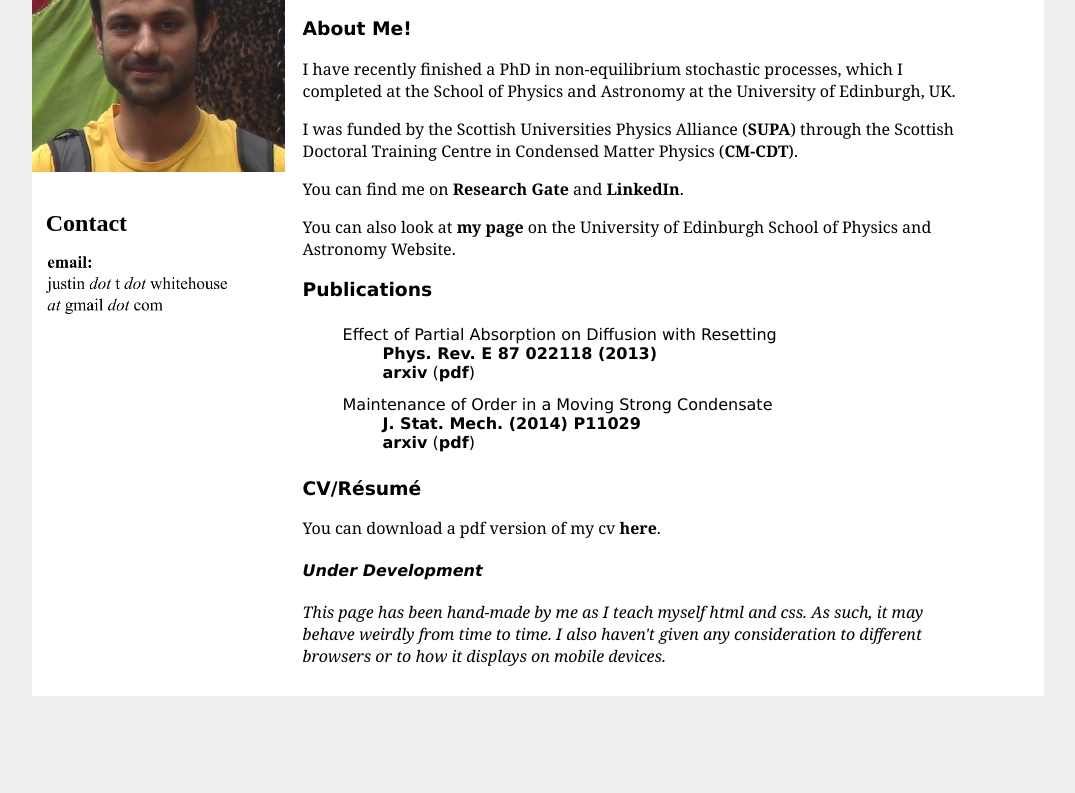
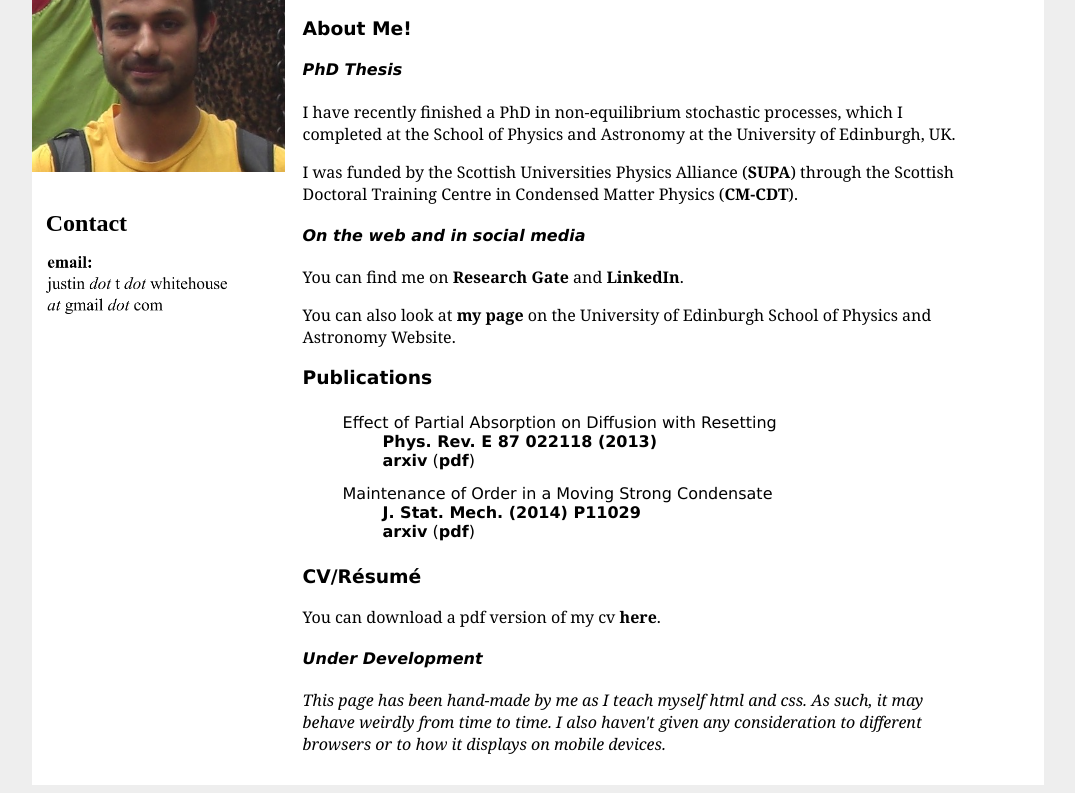
Before and after one commit to Jetuvei/Jetuvei.github.io, a plain HTML site: page index.html in a window 1280 px wide. Shown: the part 84-877 px from the top of the page, without its empty margins (102-1177 px from the left). Before the commit the page ends 800 px from the top, so only its background shows below. Drawn offline with Linux system fonts and the light colour scheme; a web font is replaced by a local one.

Commit message:
added some h4

```diff
--- a/index.html
+++ b/index.html
@@ -53,11 +53,15 @@
 
     <h3 id="aboutme">About Me!</h3>
 
+    <h4>PhD Thesis</h4>
+
     <p>I have recently finished a PhD in non-equilibrium stochastic processes, which I completed at the School of Physics and Astronomy at the University of Edinburgh, UK.
     </p>
 
     <p>I was funded by the Scottish Universities Physics Alliance (<a href="http://www.supa.ac.uk/">SUPA</a>) through the Scottish Doctoral Training Centre in Condensed Matter Physics (<a href="http://cm-cdt.supa.ac.uk/">CM-CDT</a>).
     </p>
+
+    <h4>On the web and in social media</h4>
 
     <p>You can find me on <a href="https://www.researchgate.net/profile/Justin_Whitehouse">Research Gate</a> and <a href="https://www.linkedin.com/profile/public-profile-settings?trk=prof-edit-edit-public_profile">LinkedIn</a>.
     </p>
```
